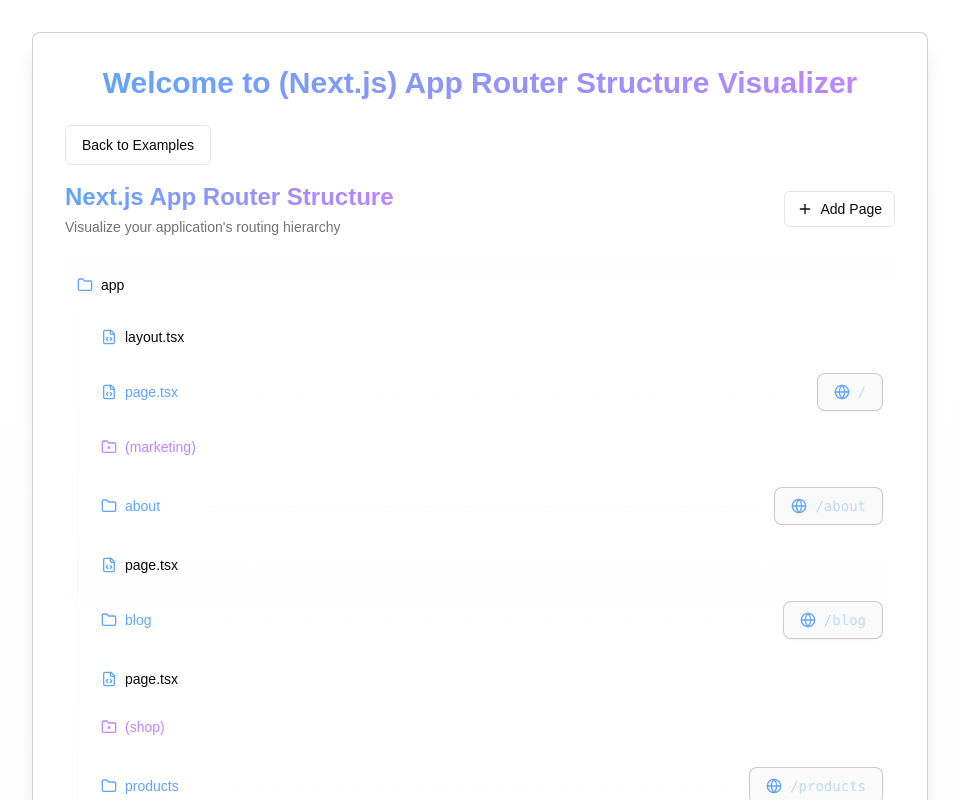
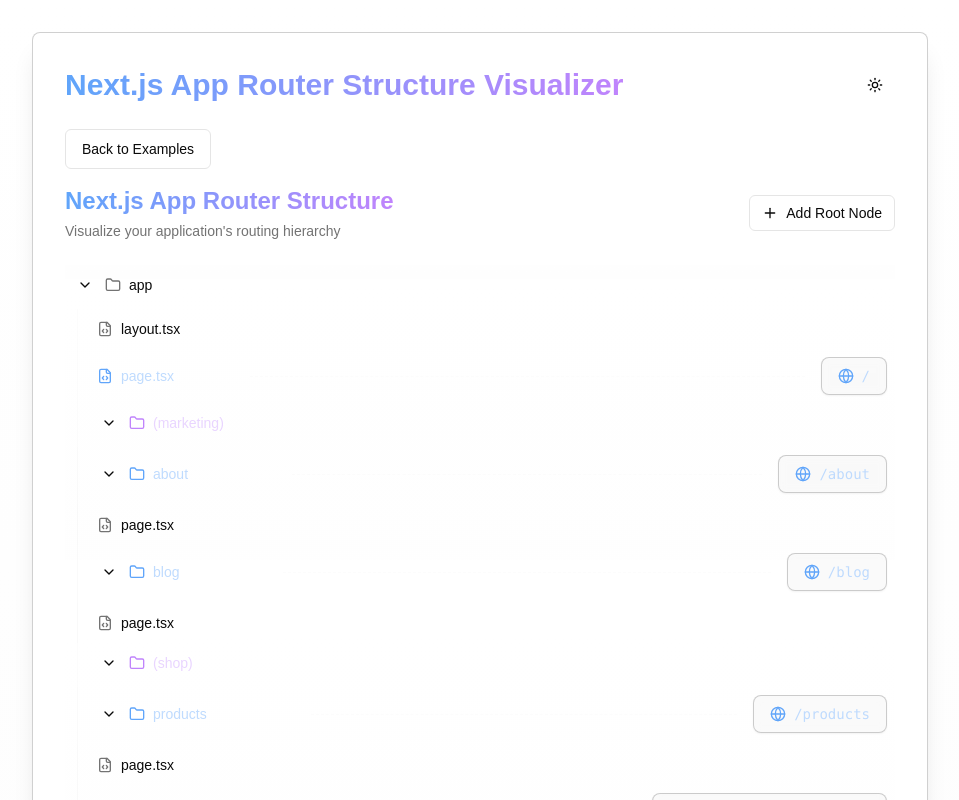
Before and after one commit to MohammadHejazi20/Next-Router-Visualizer, a Next.js app: page / in a window 1280 px wide. Both pictures are taken after a click on the button 640 px from the left and 320 px from the top of the page. Shown: the top 800 px of the page, without its empty margins (160-1119 px from the left). Built offline with nearby package versions, Linux system fonts and the light colour scheme.

Commit message:
feat: update project name and description; enhance WelcomePage with theme toggle and styling improvements

```diff
--- a/app/layout.tsx
+++ b/app/layout.tsx
@@ -1,19 +1,18 @@
-import type { Metadata } from 'next'
-import './globals.css'
+import type { Metadata } from "next";
+import "./globals.css";
 
 export const metadata: Metadata = {
-  title: 'v0 App',
-  description: 'Created with v0',
-}
+  title: "Router Structure Visualizer",
+};
 
 export default function RootLayout({
   children,
 }: Readonly<{
-  children: React.ReactNode
+  children: React.ReactNode;
 }>) {
   return (
     <html lang="en">
       <body>{children}</body>
     </html>
-  )
+  );
 }
--- a/app/page.tsx
+++ b/app/page.tsx
@@ -1,4 +1,5 @@
 import { WelcomePage } from "@/components/welcome-page";
+
 export default function Home() {
   return <WelcomePage />;
 }
--- a/components/routing-diagram.tsx
+++ b/components/routing-diagram.tsx
@@ -13,13 +13,17 @@ import {
   FileCode,
   FolderDot,
   Edit2,
+  Trash2,
+  X,
+  FileText,
+  ChevronDown,
 } from "lucide-react";
 import { cn } from "@/lib/utils";
 import { motion, AnimatePresence } from "framer-motion";
 
 interface Node {
   id: string;
-  type: "folder" | "file";
+  type: "folder" | "file" | "page" | "group";
   name: string;
   children?: Node[];
   route?: string;
@@ -34,15 +38,47 @@ export default function RoutingDiagram({ initialNodes }: RoutingDiagramProps) {
   const [nodes, setNodes] = useState<Node[]>(initialNodes);
   const [selectedNode, setSelectedNode] = useState<string | null>(null);
   const [editingNode, setEditingNode] = useState<string | null>(null);
+  const [collapsedNodes, setCollapsedNodes] = useState<Set<string>>(new Set());
 
   const getStatusColor = (status: string) => {
     switch (status) {
       case "active":
-        return "text-blue-400";
+        return "text-blue-400 dark:text-blue-300";
       case "group":
-        return "text-purple-400";
+        return "text-purple-400 dark:text-purple-300";
       default:
         return "text-muted-foreground";
+    }
+  };
+
+  const getNodeIcon = (node: Node) => {
+    switch (node.type) {
+      case "folder":
+        return (
+          <Folder
+            className={cn("w-4 h-4", getStatusColor(node.status || "default"))}
+          />
+        );
+      case "file":
+        return (
+          <FileCode
+            className={cn("w-4 h-4", getStatusColor(node.status || "default"))}
+          />
+        );
+      case "page":
+        return (
+          <FileText
+            className={cn("w-4 h-4", getStatusColor(node.status || "default"))}
+          />
+        );
+      case "group":
+        return <FolderDot className={cn("w-4 h-4", getStatusColor("group"))} />;
+      default:
+        return (
+          <File
+            className={cn("w-4 h-4", getStatusColor(node.status || "default"))}
+          />
+        );
     }
   };
 
@@ -62,9 +98,23 @@ export default function RoutingDiagram({ initialNodes }: RoutingDiagramProps) {
     return findPath(nodes).replace(/\/app/, "");
   };
 
+  const toggleCollapse = (nodeId: string) => {
+    setCollapsedNodes((prev) => {
+      const newSet = new Set(prev);
+      if (newSet.has(nodeId)) {
+        newSet.delete(nodeId);
+      } else {
+        newSet.add(nodeId);
+      }
+      return newSet;
+    });
+  };
+
   const renderNode = (node: Node, level: number = 0) => {
     const isSelected = selectedNode === node.id;
     const isEditing = editingNode === node.id;
+    const isCollapsed = collapsedNodes.has(node.id);
+    const hasChildren = node.children && node.children.length > 0;
 
     return (
       <motion.div
@@ -76,23 +126,30 @@ export default function RoutingDiagram({ initialNodes }: RoutingDiagramProps) {
       >
         <div
           className={cn(
-            "flex items-center gap-2 p-3 rounded-lg transition-all",
+            "flex items-center gap-2 p-2 rounded-lg transition-all group",
             isSelected ? "bg-accent/80 shadow-lg" : "hover:bg-accent/40",
             level > 0 && "ml-6"
           )}
           onClick={() => setSelectedNode(node.id)}
         >
-          {node.type === "folder" ? (
-            node.status === "group" ? (
-              <FolderDot
-                className={cn("w-4 h-4", getStatusColor(node.status))}
-              />
+          {hasChildren && (
+            <Button
+              variant="ghost"
+              size="sm"
+              className="h-6 w-6 p-0"
+              onClick={(e) => {
+                e.stopPropagation();
+                toggleCollapse(node.id);
+              }}
+            >
+              {isCollapsed ? (
+                <ChevronRight className="w-4 h-4" />
               ) : (
-              <Folder className={cn("w-4 h-4", getStatusColor(node.status ? "active" : "default"))} />
-            )
-          ) : (
-            <FileCode className={cn("w-4 h-4", getStatusColor(node.status ? "active" : "default"))} />
+                <ChevronDown className="w-4 h-4" />
               )}
+            </Button>
+          )}
+          {getNodeIcon(node)}
           {isEditing ? (
             <Input
               value={node.name}
@@ -124,16 +181,18 @@ export default function RoutingDiagram({ initialNodes }: RoutingDiagramProps) {
               <span
                 className={cn(
                   "text-sm font-medium",
-                  node.status === "group" && "text-purple-400",
-                  node.status === "active" && "text-blue-400"
+                  node.status === "group" &&
+                    "text-purple-200 dark:text-purple-300",
+                  node.status === "active" && "text-blue-200 dark:text-blue-300"
                 )}
               >
                 {node.name}
               </span>
+              <div className="ml-auto flex items-center gap-1 opacity-0 group-hover:opacity-100 transition-opacity">
                 <Button
                   variant="ghost"
                   size="sm"
-                className="p-0 h-6 w-6 opacity-0 group-hover:opacity-100 transition-opacity"
+                  className="h-6 w-6 p-0"
                   onClick={(e) => {
                     e.stopPropagation();
                     setEditingNode(node.id);
@@ -141,6 +200,31 @@ export default function RoutingDiagram({ initialNodes }: RoutingDiagramProps) {
                 >
                   <Edit2 className="w-3 h-3" />
                 </Button>
+                <Button
+                  variant="ghost"
+                  size="sm"
+                  className="h-6 w-6 p-0"
+                  onClick={(e) => {
+                    e.stopPropagation();
+                    // Implement delete functionality
+                  }}
+                >
+                  <Trash2 className="w-3 h-3" />
+                </Button>
+                {(node.type === "folder" || node.type === "group") && (
+                  <Button
+                    variant="ghost"
+                    size="sm"
+                    className="h-6 w-6 p-0"
+                    onClick={(e) => {
+                      e.stopPropagation();
+                      addNode(node.id);
+                    }}
+                  >
+                    <Plus className="w-3 h-3" />
+                  </Button>
+                )}
+              </div>
             </>
           )}
           {node.route && (
@@ -153,8 +237,8 @@ export default function RoutingDiagram({ initialNodes }: RoutingDiagramProps) {
                   exit={{ opacity: 0, x: -20 }}
                 >
                   <Card className="flex items-center gap-2 px-4 py-2 bg-accent/50 backdrop-blur-sm border-accent-foreground/20">
-                    <Globe className="w-4 h-4 text-blue-400" />
-                    <span className="text-sm font-mono text-blue-200">
+                    <Globe className="w-4 h-4 text-blue-400 dark:text-blue-300" />
+                    <span className="text-sm font-mono text-blue-200 dark:text-blue-300">
                       {node.route}
                     </span>
                   </Card>
@@ -163,7 +247,7 @@ export default function RoutingDiagram({ initialNodes }: RoutingDiagramProps) {
             </>
           )}
         </div>
-        {node.children && node.children.length > 0 && (
+        {node.children && node.children.length > 0 && !isCollapsed && (
           <div className="mt-1 relative">
             <div className="absolute left-3 top-0 bottom-0 w-px bg-accent/30" />
             {node.children.map((child) => renderNode(child, level + 1))}
@@ -174,7 +258,7 @@ export default function RoutingDiagram({ initialNodes }: RoutingDiagramProps) {
   };
 
   const addNode = (parentId: string | null) => {
-    const newFolder: Node = {
+    const newNode: Node = {
       id: Math.random().toString(),
       type: "folder",
       name: "New Folder",
@@ -182,15 +266,15 @@ export default function RoutingDiagram({ initialNodes }: RoutingDiagramProps) {
       children: [
         {
           id: Math.random().toString(),
-          type: "file",
+          type: "page",
           name: "page.tsx",
-          status: "default",
+          status: "active",
         },
       ],
     };
 
     if (!parentId) {
-      setNodes([...nodes, newFolder]);
+      setNodes([...nodes, newNode]);
       return;
     }
 
@@ -199,7 +283,7 @@ export default function RoutingDiagram({ initialNodes }: RoutingDiagramProps) {
         if (node.id === parentId) {
           return {
             ...node,
-            children: [...(node.children || []), newFolder],
+            children: [...(node.children || []), newNode],
           };
         }
         if (node.children) {
@@ -229,11 +313,11 @@ export default function RoutingDiagram({ initialNodes }: RoutingDiagramProps) {
         <Button
           variant="outline"
           size="sm"
-          onClick={() => addNode(selectedNode)}
+          onClick={() => addNode(null)}
           className="gap-2 hover:bg-accent/50 transition-colors"
         >
           <Plus className="w-4 h-4" />
-          Add Page
+          Add Root Node
         </Button>
       </div>
       <div className="space-y-2 relative">
@@ -241,14 +325,18 @@ export default function RoutingDiagram({ initialNodes }: RoutingDiagramProps) {
         {nodes.map((node) => renderNode(node))}
       </div>
       <div className="mt-6 pt-6 border-t border-accent/20">
-        <div className="flex gap-6 text-sm text-muted-foreground">
+        <div className="flex flex-wrap gap-4 text-sm text-muted-foreground">
           <div className="flex items-center gap-2">
-            <FolderDot className="w-4 h-4 text-purple-400" />
+            <FolderDot className="w-4 h-4 text-purple-400 dark:text-purple-300" />
             <span>Route Groups</span>
           </div>
           <div className="flex items-center gap-2">
-            <Folder className="w-4 h-4 text-blue-400" />
-            <span>Active Routes</span>
+            <Folder className="w-4 h-4 text-blue-400 dark:text-blue-300" />
+            <span>Folders</span>
+          </div>
+          <div className="flex items-center gap-2">
+            <FileText className="w-4 h-4 text-blue-400 dark:text-blue-300" />
+            <span>Pages</span>
           </div>
           <div className="flex items-center gap-2">
             <FileCode className="w-4 h-4 text-muted-foreground" />
@@ -258,7 +346,7 @@ export default function RoutingDiagram({ initialNodes }: RoutingDiagramProps) {
         {selectedNode && (
           <div className="mt-4 p-4 bg-accent/20 rounded-lg">
             <h3 className="text-sm font-semibold mb-2">Selected Node Path:</h3>
-            <p className="text-sm font-mono text-blue-200">
+            <p className="text-sm font-mono text-blue-200 dark:text-blue-300">
               {getNodePath(selectedNode)}
             </p>
           </div>
--- a/components/welcome-page.tsx
+++ b/components/welcome-page.tsx
@@ -1,28 +1,48 @@
 "use client";
 
-import { useState } from "react";
+import { useState, useEffect } from "react";
 import { Button } from "@/components/ui/button";
 import { Card } from "@/components/ui/card";
 import RoutingDiagram from "@/components/routing-diagram";
 import { exampleStructures } from "@/lib/example-structures";
-import { UploadJson } from "@/components/upload-json";
+import { Moon, Sun } from "lucide-react";
+import { useTheme } from "next-themes";
 
 export function WelcomePage() {
   const [selectedStructure, setSelectedStructure] = useState<string | null>(
-    null,
+    null
   );
+  const { theme, setTheme } = useTheme();
+  const [mounted, setMounted] = useState(false);
+
+  useEffect(() => {
+    setMounted(true);
+  }, []);
 
   return (
-    <div className="min-h-screen bg-gradient-to-b from-background to-accent/20 p-8">
-      <Card className="max-w-4xl mx-auto p-8 bg-background/80 backdrop-blur-sm border-accent-foreground/20 shadow-xl">
-        <h1 className="text-3xl font-bold text-center mb-6 bg-gradient-to-r from-blue-400 to-purple-400 bg-clip-text text-transparent">
-          Welcome to (Next.js) App Router Structure Visualizer
-        </h1>
+    <div className="min-h-screen bg-gradient-to-b from-background to-accent/20 p-8 dark:from-gray-900 dark:to-gray-800">
+      <Card className="max-w-4xl mx-auto p-8 bg-background/80 backdrop-blur-sm border-accent-foreground/20 shadow-xl dark:bg-gray-800/80">
+        <div className="flex justify-between items-center mb-6">
+          <h1 className="text-3xl font-bold bg-gradient-to-r from-blue-400 to-purple-400 bg-clip-text text-transparent">
+            Next.js App Router Structure Visualizer
+          </h1>
+          {mounted && (
+            <Button
+              variant="ghost"
+              size="icon"
+              onClick={() => setTheme(theme === "dark" ? "light" : "dark")}
+            >
+              <Sun className="h-[1.2rem] w-[1.2rem] rotate-0 scale-100 transition-all dark:-rotate-90 dark:scale-0" />
+              <Moon className="absolute h-[1.2rem] w-[1.2rem] rotate-90 scale-0 transition-all dark:rotate-0 dark:scale-100" />
+              <span className="sr-only">Toggle theme</span>
+            </Button>
+          )}
+        </div>
 
         {!selectedStructure ? (
           <>
             <p className="text-center text-muted-foreground mb-8">
-              Choose an example structure or upload your own to get started.
+              Choose an example structure to get started.
             </p>
             <div className="grid grid-cols-1 gap-4 mb-8">
               {Object.entries(exampleStructures).map(([key, structure]) => (
@@ -41,16 +61,6 @@ export function WelcomePage() {
                 </Button>
               ))}
             </div>
-            <div className="flex justify-center">
-              <UploadJson
-                onUpload={(data) => {
-                  // Here you would process the uploaded JSON and set it as the selected structure
-                  console.log("Uploaded data:", data);
-                  // For now, we'll just set a dummy key
-                  setSelectedStructure("uploaded");
-                }}
-              />
-            </div>
           </>
         ) : (
           <>
@@ -62,11 +72,7 @@ export function WelcomePage() {
               Back to Examples
             </Button>
             <RoutingDiagram
-              initialNodes={
-                selectedStructure === "uploaded"
-                  ? [] // You would use the uploaded data here
-                  : exampleStructures[selectedStructure].nodes
-              }
+              initialNodes={exampleStructures[selectedStructure].nodes}
             />
           </>
         )}
--- a/package.json
+++ b/package.json
@@ -1,6 +1,7 @@
 {
-  "name": "my-v0-project",
+  "name": "router-structure-visualizer",
   "version": "0.1.0",
+  "description": "Router Structure Visualizer",
   "private": true,
   "scripts": {
     "dev": "next dev",
```
Also changed, not shown: next.config.mjs (+9 -9 lines), 1 other file (tests, documents, lock files or other folders). Lines whose indentation alone changed are shown as unchanged.
